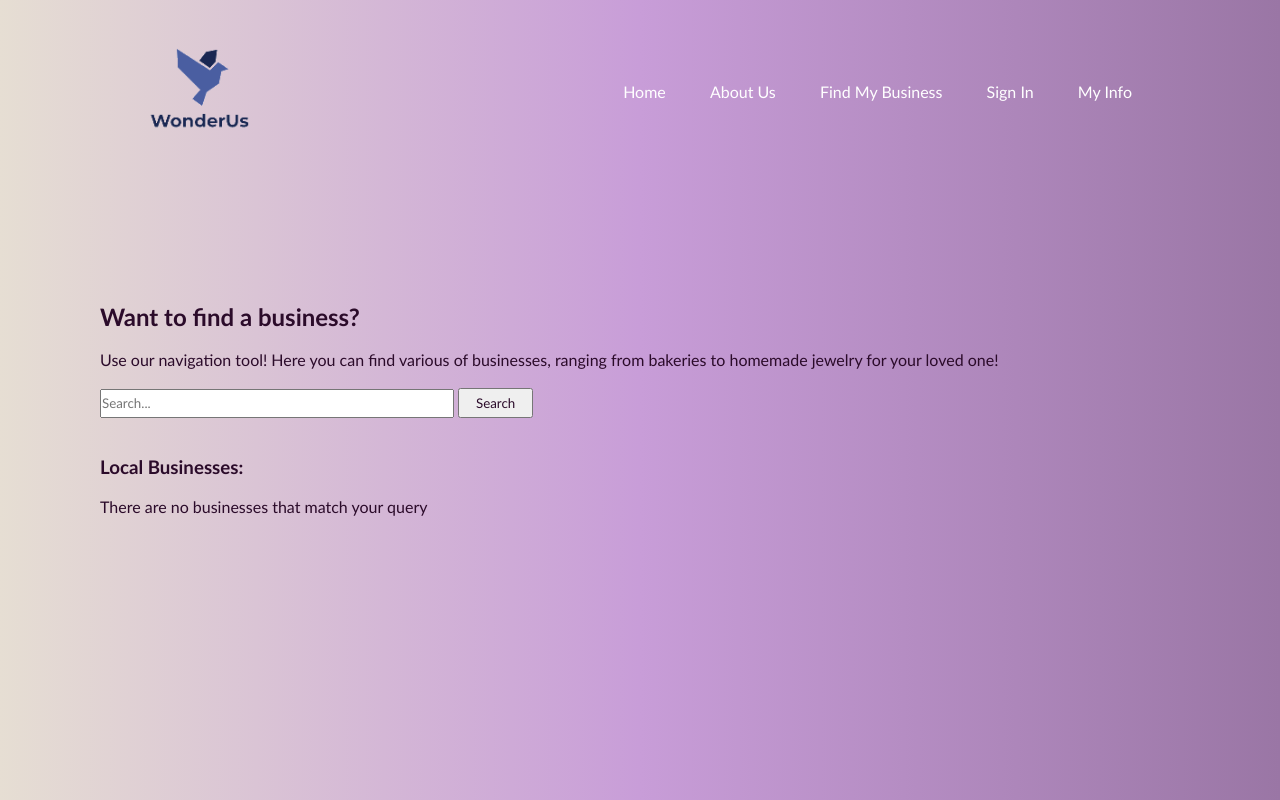
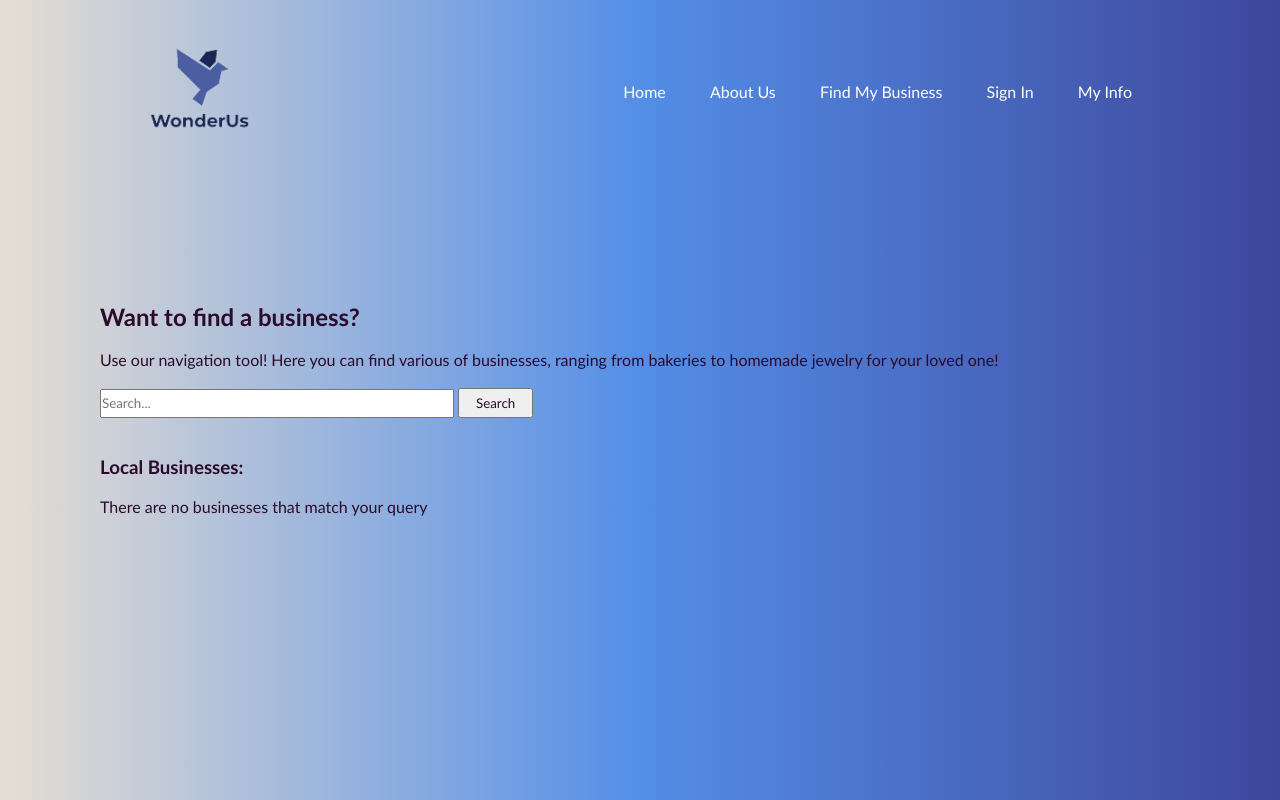
Before and after one commit to hackathon-peeps/winter-hacklympics, a Node server app: page /businesses in a window 1280 px wide. Run offline with Node 20, Linux system fonts and the light colour scheme; data that the repository does not hold is empty; some libraries are stand-ins or nearby versions.

Commit message:
changed background

```diff
--- a/public/css/business.css
+++ b/public/css/business.css
@@ -13,7 +13,7 @@
   /**background: linear-gradient(right, #9c27b0,#8ecdff);
   background:linear-gradient(90deg, #9A76A5 33%,#C89DD8 40%, #E6DED3 60%);
   background: linear-gradient(to left,#211522,#613659,#D3B1C2);*/
-  background: linear-gradient(to left, #9A76A5,#C89DD8,#E6DED3)
+  background: linear-gradient(to left, #3E479C,#548EE7,#E6DED3)
 }
 
 nav{
```
